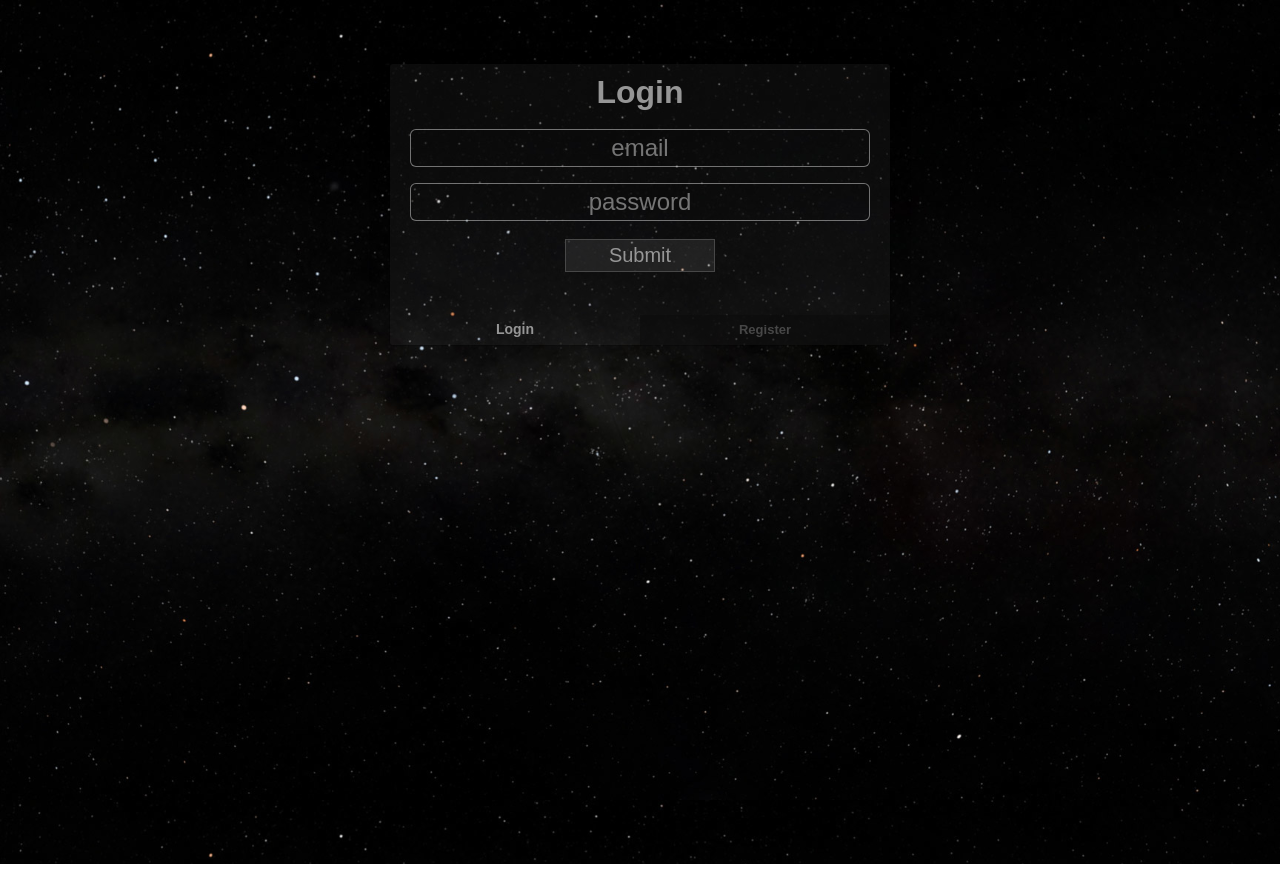
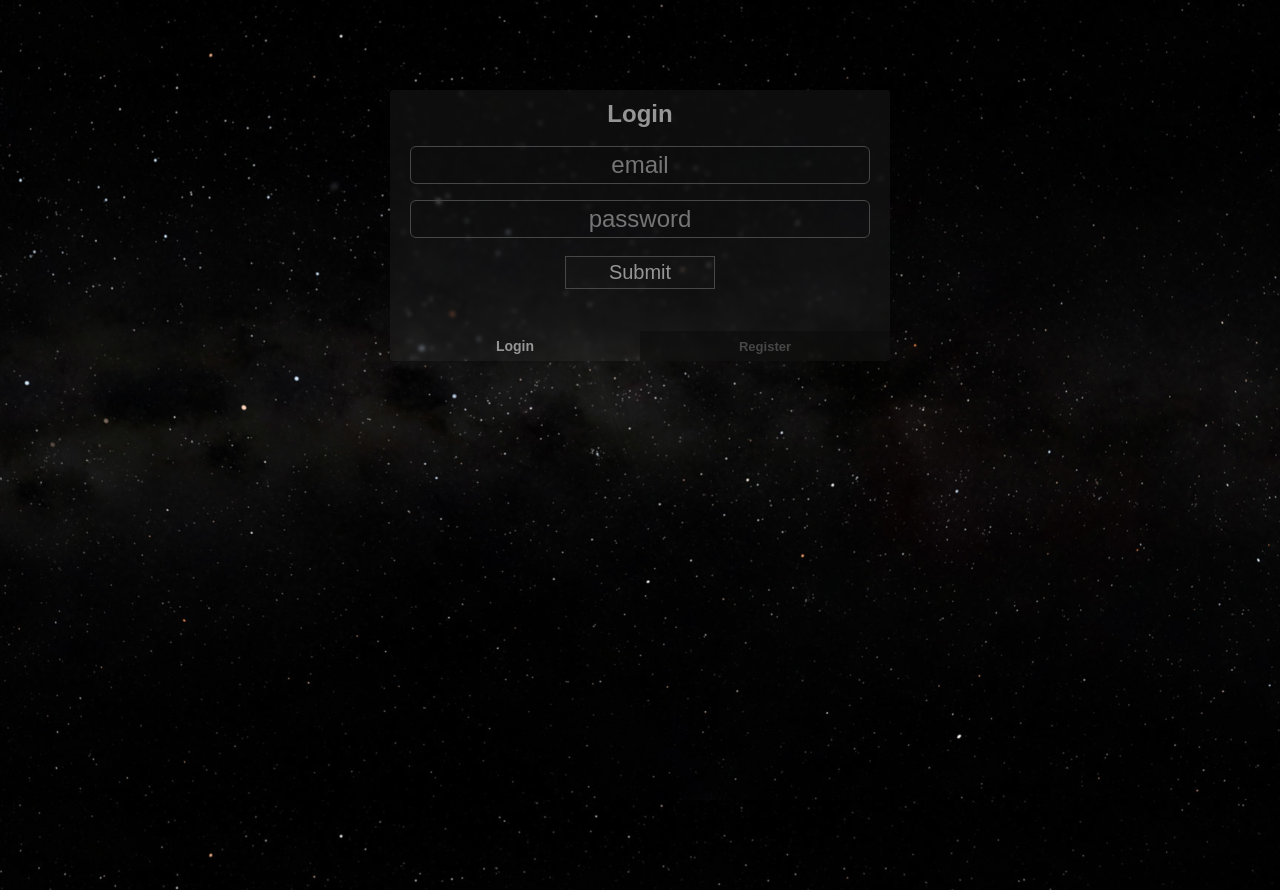
Before and after one commit to Keinmann/todoapp, a React (Vite) app in the folder client/: page / in a window 1280 px wide. Before the commit the page ends 864 px from the top, so only its background shows below. Built offline with nearby package versions, Linux system fonts and the light colour scheme.

Commit message:
beautified front, added validation to auth fields

```diff
--- a/client/src/components/Auth/Auth.jsx
+++ b/client/src/components/Auth/Auth.jsx
@@ -17,12 +17,24 @@ const Auth = () => {
 
     const handleSubmit = async (event, endpoint) => {
         event.preventDefault();
-        if (!isLogIn && password !== confirmPassword) {
-            setError("passwords don't match");
-            return;
-        }
-        if (isLogIn && password.length < 3) {
-            return;
+        if (isLogIn) {
+            if (!password || !email) {
+                setError("fields can't be empty");
+                return;
+            }
+        } else {
+            if (!email) {
+                setError("email can't be empty");
+                return;
+            }
+            if (!password || !confirmPassword) {
+                setError("passwords can't be empty");
+                return;
+            }
+            if (password !== confirmPassword) {
+                setError("passwords don't match");
+                return;
+            }
         }
         const response = await fetch(`http://localhost:8000/auth`, {
             method: 'POST',
@@ -43,6 +55,7 @@ const Auth = () => {
             setCookie('Email', data.email, { 'maxAge': 600 });
             setCookie('AuthToken', data.token, { 'maxAge': 600 });
             window.location.reload();
+            setError(null);
         }
     }
 
--- a/client/src/components/Auth/Auth.style.css
+++ b/client/src/components/Auth/Auth.style.css
@@ -1,8 +1,9 @@
 
 .auth-container {
+    position: relative;
+    background-attachment: fixed;
     color: rgb(150, 150, 150);
-    background-color: rgba(130, 130, 130, 0.08);
-    filter: blur(100);
+    background-color: rgba(130, 130, 130, 0.1);
     display: flex;
     flex-direction: column;
     overflow: hidden;
@@ -10,14 +11,10 @@
     justify-content: center;
     text-align: center;
     width: 500px;
-    margin: 5% auto;
-    box-shadow: rgba(0, 0, 0, 0.1) 0 6px 24px, rgba(0, 0, 0, 0.2) 0 0 0 1px;
-    filter: blur(50);
-}
+    margin: 7% auto 0 auto;
+    backdrop-filter: blur(2px);
+    /* box-shadow: rgba(0, 0, 0, 0.1) 0 6px 24px, rgba(0, 0, 0, 0.2) 0 0 0 1px; */
 
-.auth-container-box{
-    display: flex;
-    flex-wrap:wrap;
 }
 
 .input-submit {
@@ -29,11 +26,12 @@
     margin: 10px 0px;
     padding: 4px;
     transition: border 0.1s ease-in-out;
-    background-color: rgba(200, 200, 200, 0.1);
+    background-color: rgba(200, 200, 200, 0.01);
+    cursor: pointer;
 }
 
 .input-submit:hover{
-    border: 1px solid rgb(150, 150, 150);
+    border: 1px solid rgb(160, 150, 150);
     outline: none;
 }
 
@@ -41,7 +39,7 @@
     color: rgb(150, 150, 150);
     border-radius: 6px;
     font-size: 24px;
-    border: 1px solid rgba(218, 218, 218, 0.5);
+    border: 1px solid rgb(71, 71, 71);
     width: 90%;
     margin: 8px auto;
     padding: 4px 4px ;
@@ -51,11 +49,12 @@
 }
 
 .auth-input:focus {
-    border: 1px solid rgb(139, 139, 139);
+    border: 1px solid rgb(160, 150, 150);
     outline: none;
 }
 
 .auth-button {
+    cursor: pointer;
     font-weight: 600;
     width: 50%;
     border: none;
--- a/client/src/components/Menu/Menu.jsx
+++ b/client/src/components/Menu/Menu.jsx
@@ -14,7 +14,6 @@ const Menu = () => {
     return (
         <div className='menu-container'>
             <div className='menu-logo'>
-
             </div>
             <div className='menu-button-box'>
                 <button className='menu-option'>
--- a/client/src/components/Menu/Menu.style.css
+++ b/client/src/components/Menu/Menu.style.css
@@ -4,16 +4,18 @@
     display: flex;
     margin: 0px auto 0 auto;
     flex-direction: row;
-    justify-content: space-between;
+    flex-wrap: wrap;
+    justify-content: center;
     font-size: 27px;
-    color: rgb(150, 150, 150);
+    color: rgb(160, 150, 150);
     text-transform: uppercase;
+    background-color: rgba(130, 130, 130, 0.1);
+    backdrop-filter: blur(1px);
 
 }
 .menu-option {
-    font-weight: 600;
     margin: 0 1px;
-    border: 1px solid rgba(218, 218, 218, 0.2);
+    border: none;
     width: 150px;
     height: 40px;
     background-color: rgba(130, 130, 130, 0.1);
@@ -33,7 +35,6 @@
 
 .menu-logo{
     height: 40px;
-    width: 40px;
     background-color: rgba(130, 130, 130, 0.3);
 }
 
--- a/client/src/index.css
+++ b/client/src/index.css
@@ -1,10 +1,5 @@
 html,body {
     height: 100%;
-}
-
-body:before{
-    display: block;
-    background: 100% 100% rgba(10, 10, 10, 1);
 }
 
 body {
@@ -18,12 +13,13 @@ body {
     -o-background-size: cover;
     background-size: cover;
     overflow: hidden;
-    animation: mist 600s infinite linear;
+    animation: mist 200s infinite linear;
     background-repeat: round;
 }
 
 h1 {
     color: rgb(150, 150, 150);
+    font-size: 24px;
     margin: 10px auto;
     transition : all 0.2s ease-in-out
 }
```
Also changed, not shown: 1 other file (tests, documents, lock files or other folders).
